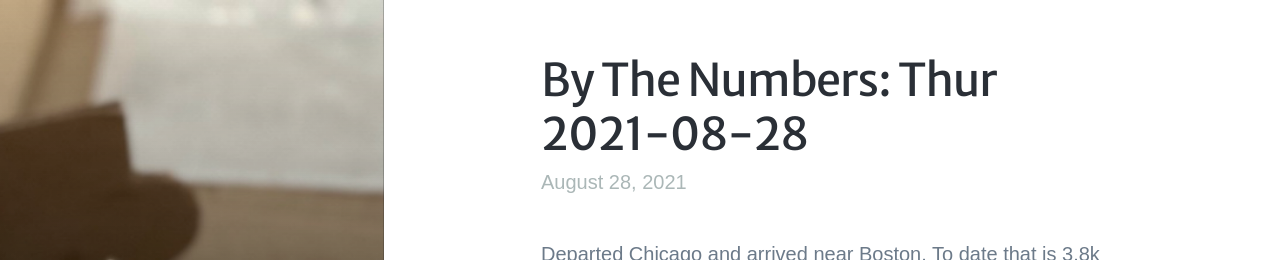
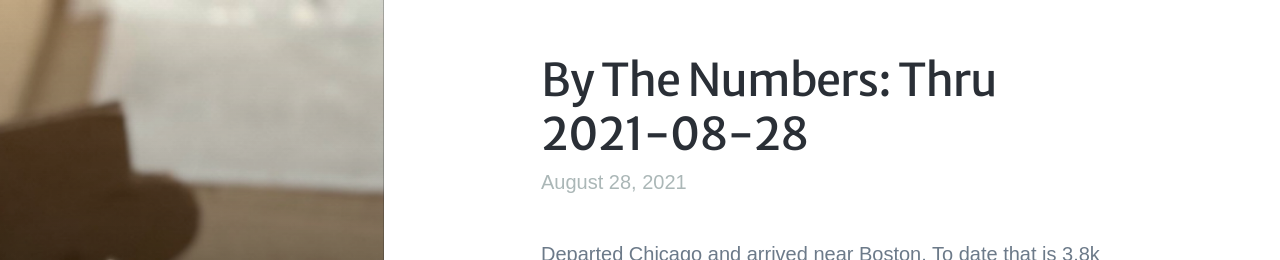
Before and after one commit to kzbigboss/kzbigboss.github.io, a Jekyll site: the page built from _posts/2021/2021-08-28-by-the-numbers-thru-2021-08-28.markdown, in a window 1280 px wide and 900 px high. Shown: the top 260 px of the window. Built offline with Jekyll 4.4.1, drawn with Linux system fonts in a browser that asks for light colours; nearby versions of some CDN libraries; some web fonts are replaced.

Commit message:
typos in titles

```diff
--- a/_posts/2021/2021-08-28-by-the-numbers-thru-2021-08-28.markdown
+++ b/_posts/2021/2021-08-28-by-the-numbers-thru-2021-08-28.markdown
@@ -1,6 +1,6 @@
 ---
 layout: "post"
-title: "By The Numbers: Thur 2021-08-28"
+title: "By The Numbers: Thru 2021-08-28"
 date: "2021-08-28 12:00"
 category: data
 featured_image: /images/2021/08/roccoscookiebutter.jpeg
--- a/_posts/2021/2021-09-07-by-the-numbers-thur-2021-09-06.markdown
+++ b/_posts/2021/2021-09-07-by-the-numbers-thur-2021-09-06.markdown
@@ -1,6 +1,6 @@
 ---
 layout: "post"
-title: "By The Numbers: Thur 2021-09-06"
+title: "By The Numbers: Thru 2021-09-06"
 date: "2021-09-07 12:00"
 category: donuts
 featured_image: /images/2021/09/IMG_7840.png
```
